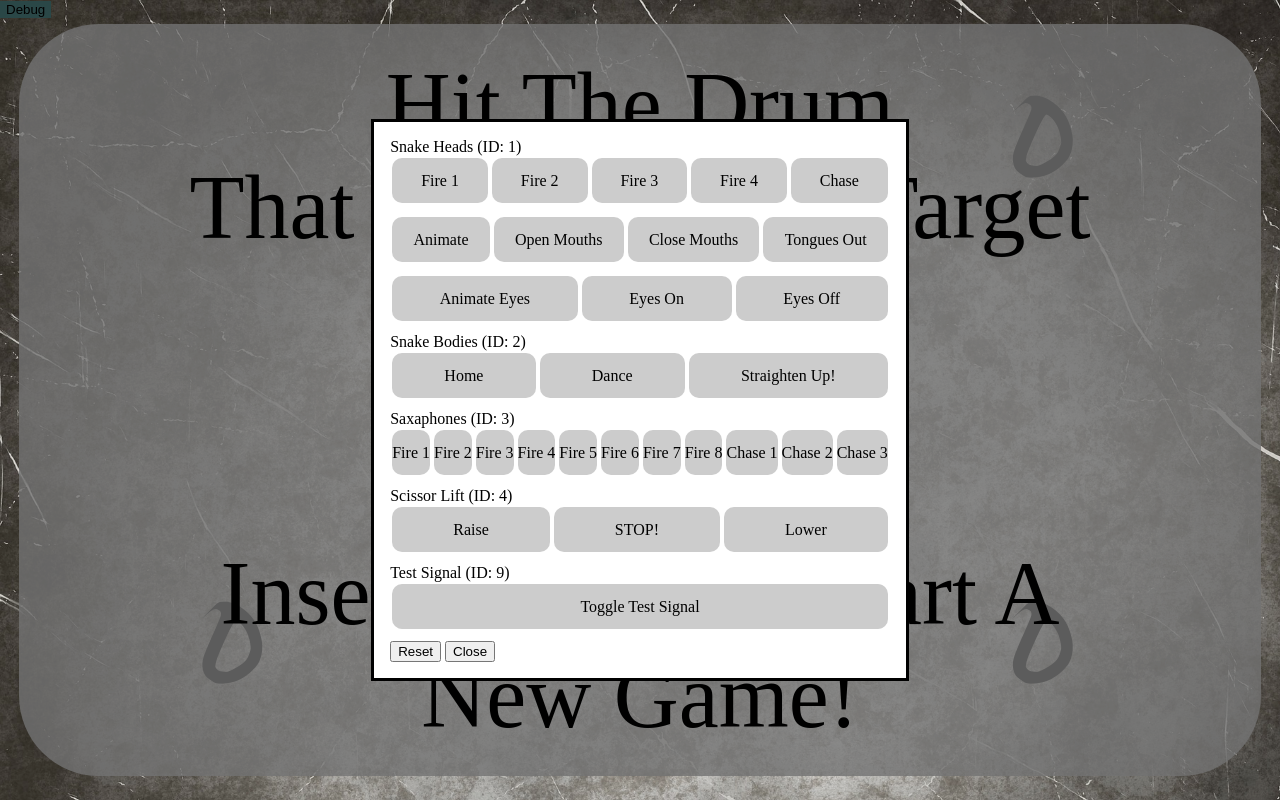
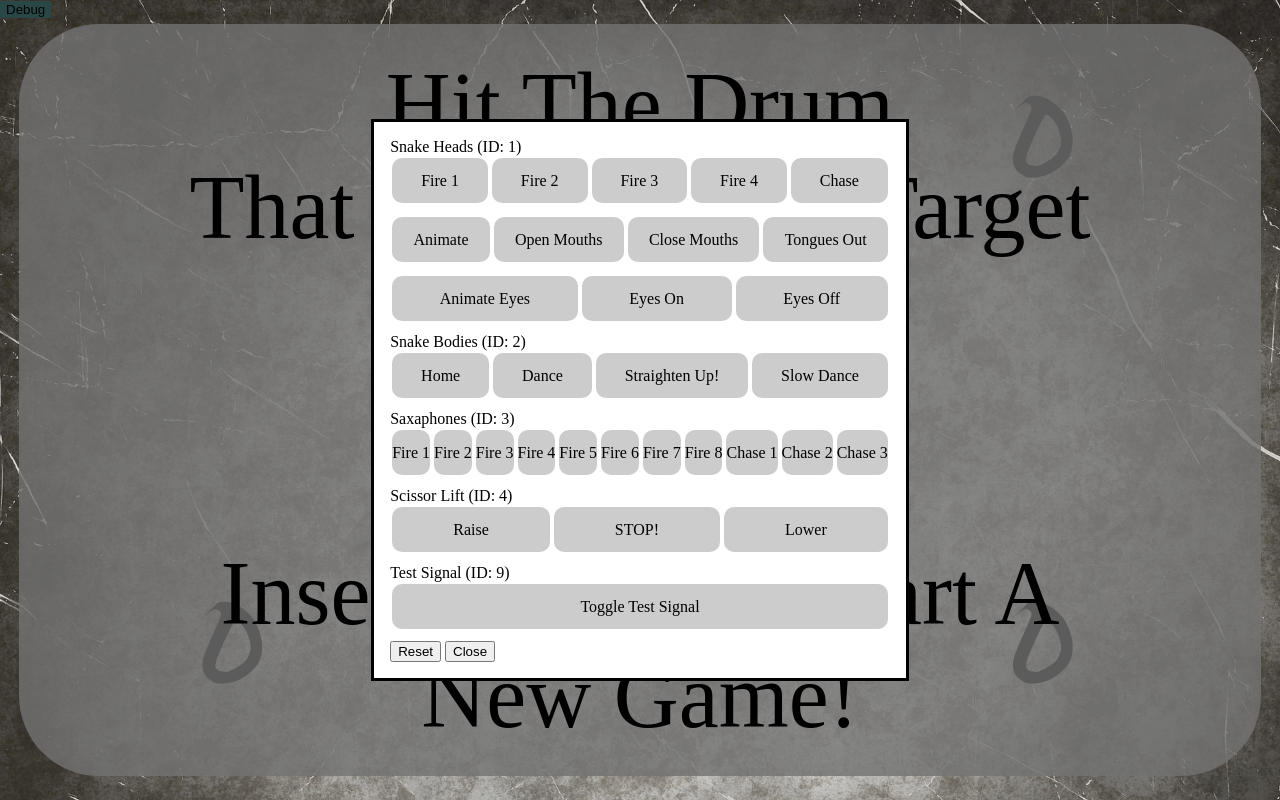
Before and after one commit to Elsiedragon1/raspberry_pi_master_module, a website: page node/html/index.html in a window 1280 px wide. Both pictures are taken after a click on the button "Debug". Shown: the top 800 px of the page. Drawn offline with Linux system fonts and the light colour scheme; no server answers; a web font is replaced by a local one.

Commit message:
Added Snake Body Slow Dance option on debug menu

```diff
--- a/node/html/index.html
+++ b/node/html/index.html
@@ -38,6 +38,7 @@
                 <div class="snakeBody button" data-id="0">Home</div>
                 <div class="snakeBody button" data-id="1">Dance</div>
                 <div class="snakeBody button" data-id="2">Straighten Up!</div>
+                <div class="snakeBody button" data-id="3">Slow Dance</div>
             </div>
             Saxaphones (ID: 3)
             <div class="group">
```
